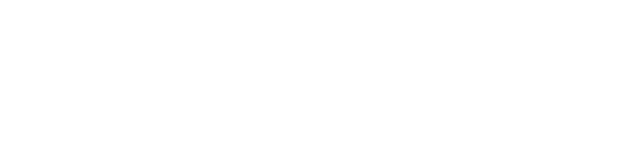
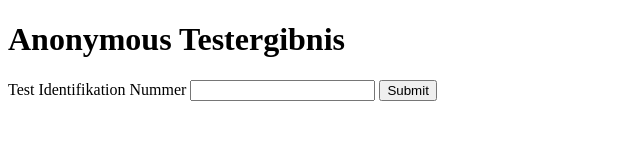
Before and after one commit to anders-biostat/test-ergebnis, a website: page index.html in a window 1280 px wide. Shown: the whole page, without its empty margins (0-640 px from the left). Drawn offline with Linux system fonts and the light colour scheme.

Commit message:
add form

```diff
--- a/index.html
+++ b/index.html
@@ -3,7 +3,16 @@
     <head>
         <meta charset="UTF-8"/>
         <title>Test results</title>
-    </head>
+        <link rel="stylesheet" href="style.css" type="text/css" media="screen" /></head>
     <body>
+
+        <div id="content">
+            <h1>Anonymous Testergibnis</h1>
+            <form action="http://localhost:1234/query-result" method="post">
+                <label for="testid"> Test Identifikation Nummer </label>
+                <input type="text" id="testid" name="testid" value="" />
+                <input type="submit" value="Submit">
+            </form>
+        </div>
     </body>
 </html>
--- /dev/null
+++ b/style.css
@@ -0,0 +1,3 @@
+
+#content {
+}
```
